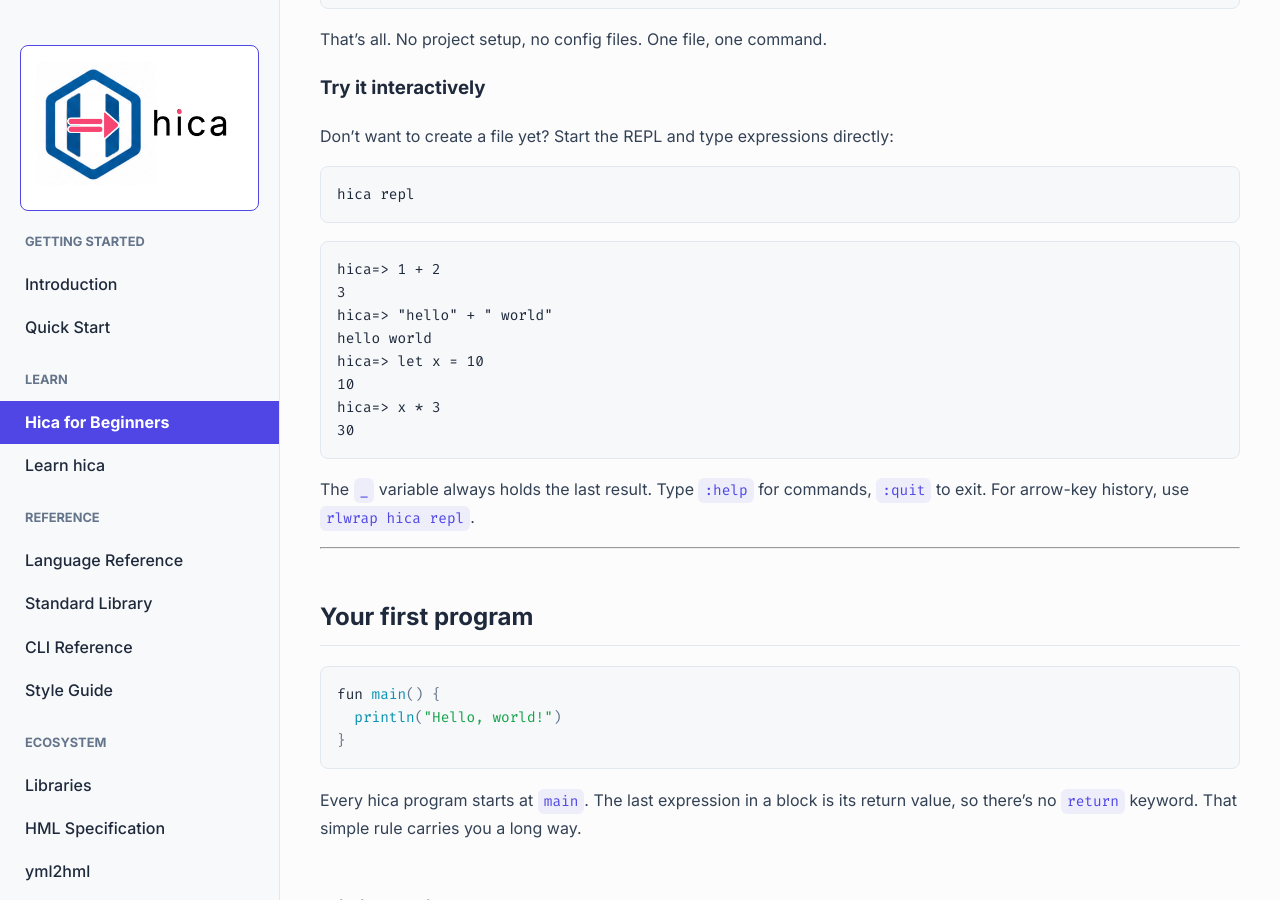
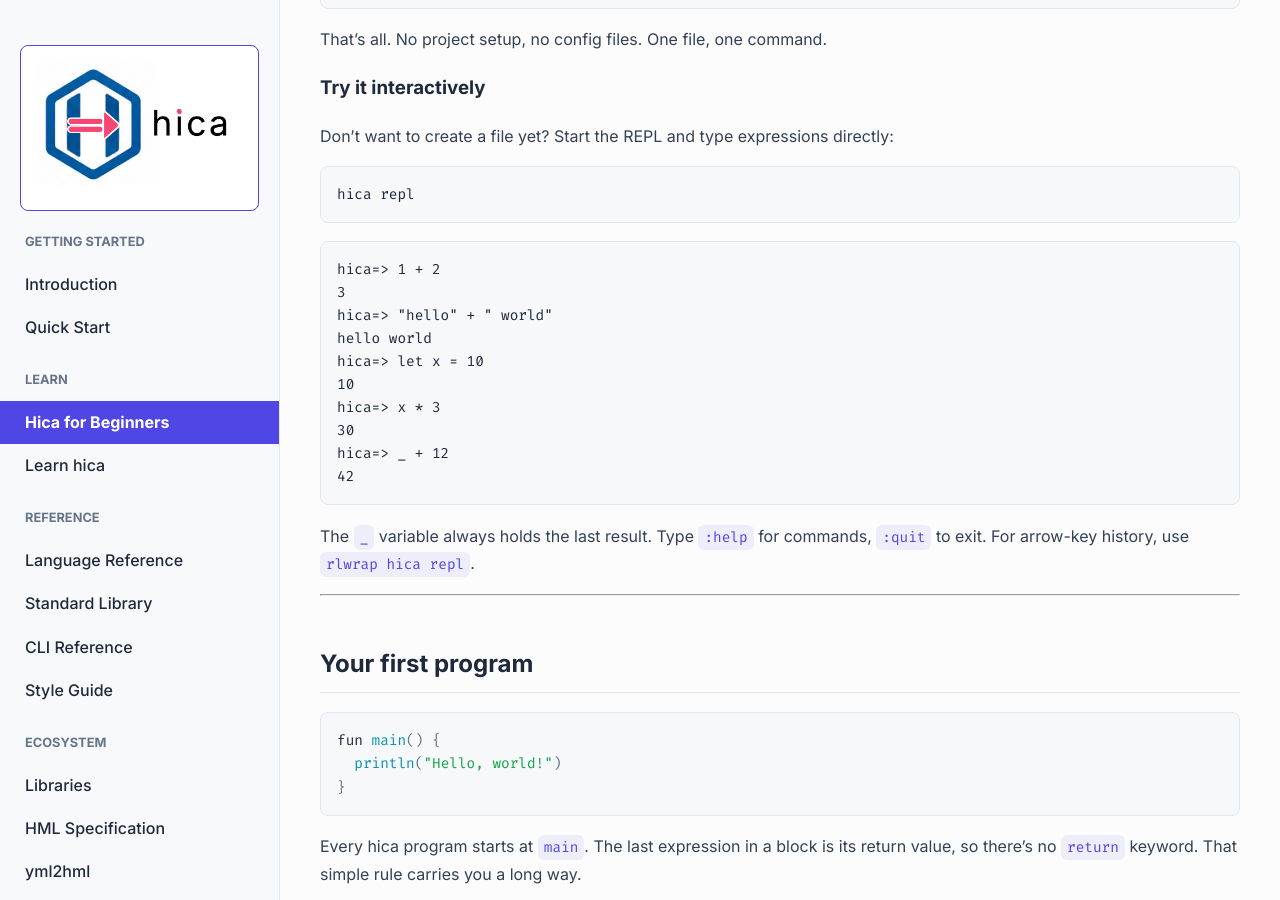
Before and after one commit to cladam/hica, a Jekyll site: the page built from docs/hica-for-beginners.md, in a window 1280 px wide and 900 px high, scrolled down 1396 px. Built offline with Jekyll 4.4.1, drawn with Linux system fonts in a browser that asks for light colours.

Commit message:
docs: enhance hica-for-beginners with last result example
Added example of using the '_' variable to hold the last result.

````diff
--- a/docs/hica-for-beginners.md
+++ b/docs/hica-for-beginners.md
@@ -81,6 +81,8 @@ hica=> let x = 10
 10
 hica=> x * 3
 30
+hica=> _ + 12
+42
 ```
 
 The `_` variable always holds the last result. Type `:help` for commands, `:quit` to exit.
````
